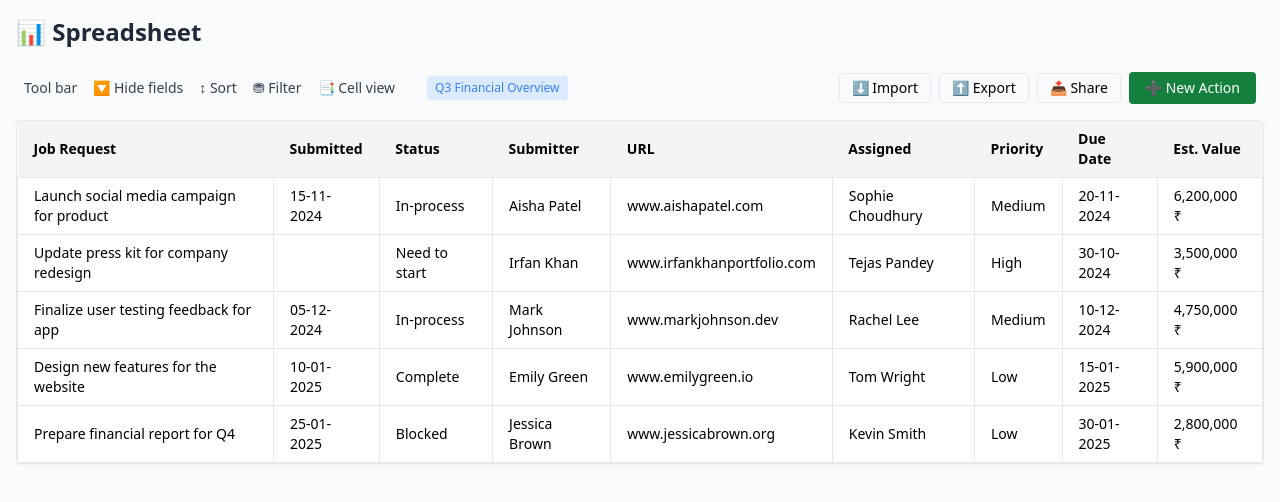
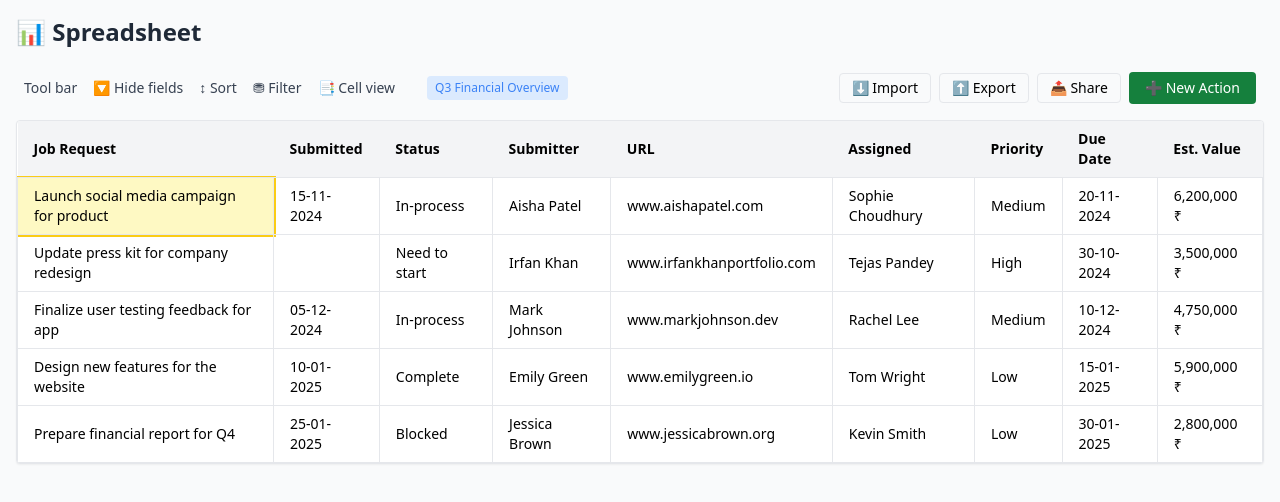
Before and after one commit to Sourabhgupta-11/Spreadsheet, a React (Create React App) app: page / in a window 1280 px wide. Shown: the top 502 px of the page. Built offline with nearby package versions, Linux system fonts and the light colour scheme.

Commit message:
Add keyboard navigation support for spreadsheet grid

```diff
--- a/src/components/Spreadsheet.js
+++ b/src/components/Spreadsheet.js
@@ -1,4 +1,4 @@
-import React from 'react';
+import React, { useState, useEffect } from 'react';
 import { useTable } from 'react-table';
 
 const data = [
@@ -72,6 +72,8 @@ const columns = [
 ];
 
 const Spreadsheet = () => {
+  const [activeCell, setActiveCell] = useState([0, 0]);
+
   const {
     getTableProps,
     getTableBodyProps,
@@ -79,6 +81,28 @@ const Spreadsheet = () => {
     rows,
     prepareRow,
   } = useTable({ columns, data });
+
+  const handleKeyDown = (e) => {
+    if (!activeCell) return;
+    let [row, col] = activeCell;
+
+    if (e.key === 'ArrowDown') {
+      row = (row + 1) % rows.length;
+    } else if (e.key === 'ArrowUp') {
+      row = (row - 1 + rows.length) % rows.length;
+    } else if (e.key === 'ArrowRight') {
+      col = (col + 1) % columns.length;
+    } else if (e.key === 'ArrowLeft') {
+      col = (col - 1 + columns.length) % columns.length;
+    }
+
+    setActiveCell([row, col]);
+  };
+
+  useEffect(() => {
+    window.addEventListener('keydown', handleKeyDown);
+    return () => window.removeEventListener('keydown', handleKeyDown);
+  }, [activeCell]);
 
   return (
     <div className="overflow-auto border rounded shadow-sm text-sm bg-white">
@@ -105,18 +129,25 @@ const Spreadsheet = () => {
           })}
         </thead>
         <tbody {...getTableBodyProps()}>
-          {rows.map((row) => {
+          {rows.map((row, rowIndex) => {
             prepareRow(row);
             const { key: rowKey, ...rowProps } = row.getRowProps();
             return (
               <tr key={rowKey} {...rowProps} className="border-t">
-                {row.cells.map((cell) => {
+                {row.cells.map((cell, colIndex) => {
                   const { key: cellKey, ...cellProps } = cell.getCellProps();
+                  const isActive =
+                    activeCell[0] === rowIndex && activeCell[1] === colIndex;
                   return (
                     <td
                       key={cellKey}
                       {...cellProps}
-                      className="px-4 py-2 border border-gray-200"
+                      className={`px-4 py-2 border border-gray-200 cursor-pointer ${
+                        isActive
+                          ? 'bg-yellow-100 ring-2 ring-yellow-400'
+                          : 'hover:bg-gray-50'
+                      }`}
+                      onClick={() => setActiveCell([rowIndex, colIndex])}
                     >
                       {cell.render('Cell')}
                     </td>
```
